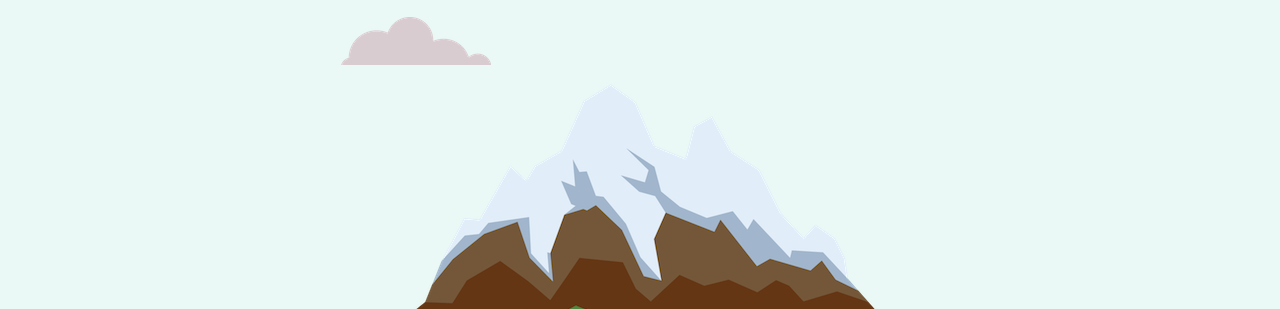
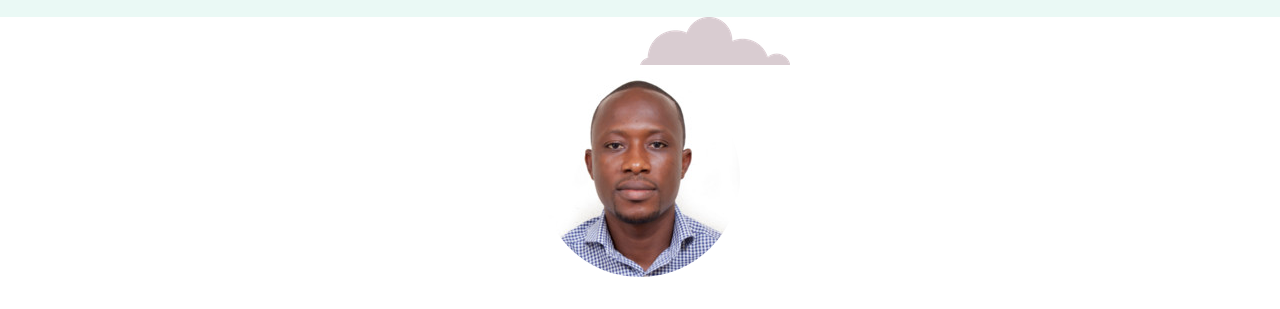
Before and after one commit to takyicb/first-profile, a plain HTML site: page index.html in a window 1280 px wide. Shown: the part 350-659 px from the top of the page. Drawn offline with Linux system fonts and the light colour scheme.

Commit message:
Update index.html

```diff
--- a/index.html
+++ b/index.html
@@ -17,7 +17,7 @@
       <h1>I'm Takyi</h1>
       <h2> a <span class="underlined">Business</span> Analyst</h2>
       <img class="bcloud" src="img/cloud.png" alt="cloud-img">
-      <img src="img/mountain.png" alt="mountain-img" >
+<!--       <img src="img/mountain.png" alt="mountain-img" > -->
     </div>
     <div class="middle">
       <div class="profile">
```
